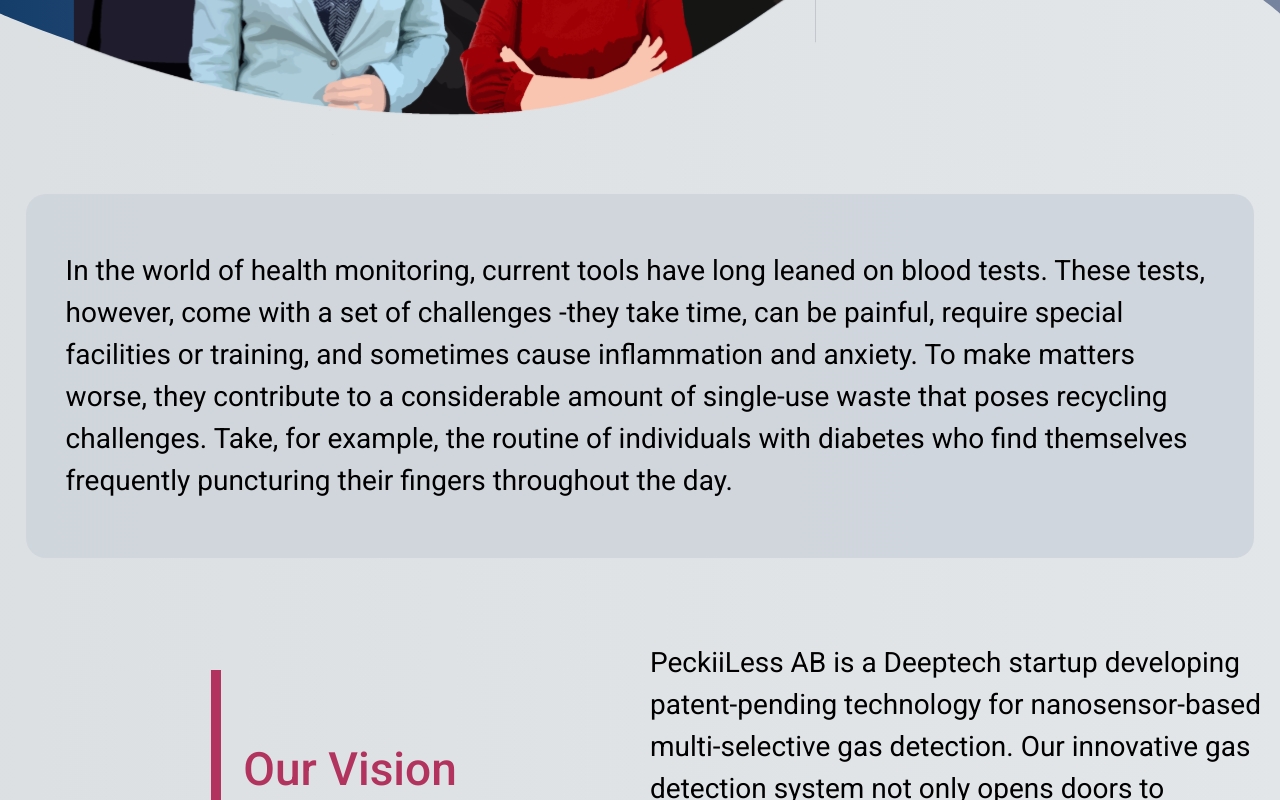
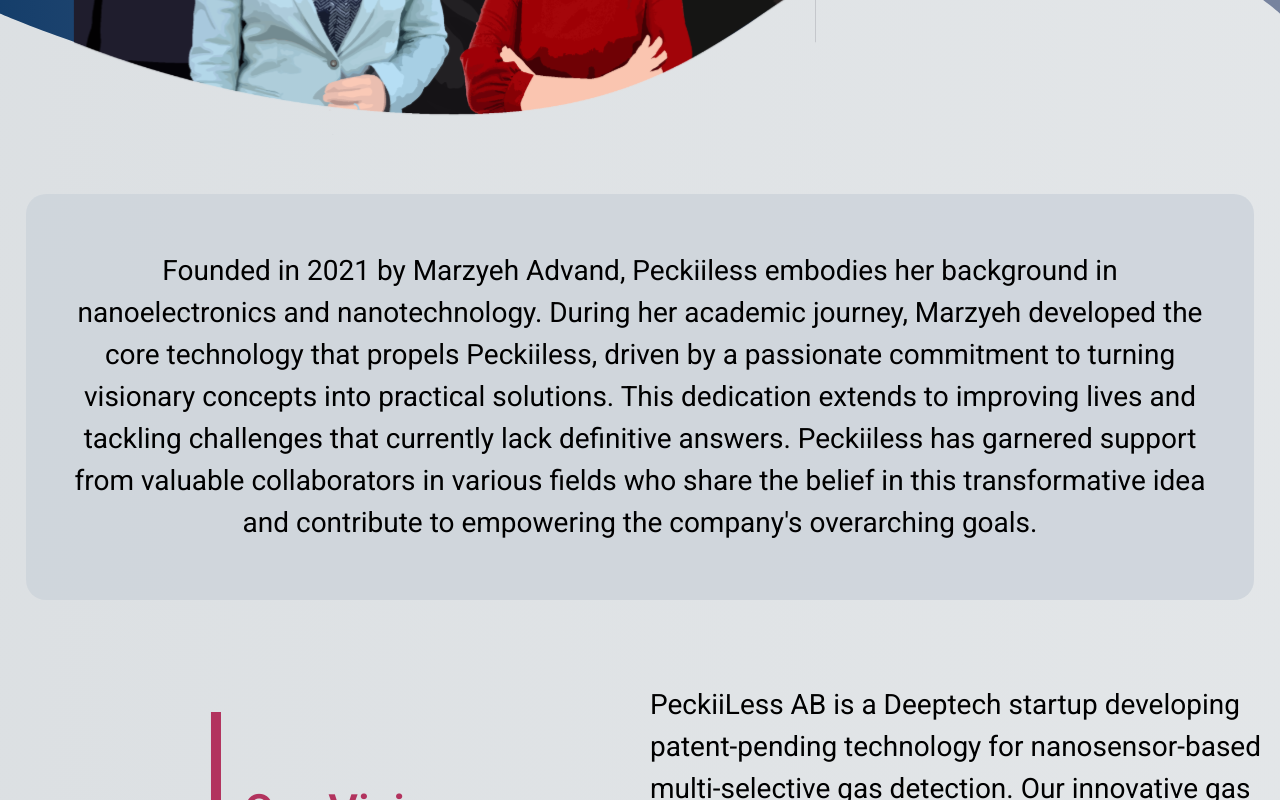
Before and after one commit to Peckiiless/peckiiless-website, a Next.js app: page /about-us in a window 1280 px wide. Shown: the part 601-1401 px from the top of the page. Built offline with nearby package versions, Linux system fonts and the light colour scheme.

Commit message:
update about text

```diff
--- a/app/about-us/components/Profile.tsx
+++ b/app/about-us/components/Profile.tsx
@@ -4,16 +4,9 @@ import { Text2 } from "../../components/Text";
 export default function Profile() {
   return (
     <FadeIn className="px-[2%]">
-      <div className="rounded-[1.25rem] bg-grey100 my-20 px-1 py-14 xs:px-10 max-w-[90rem] mx-auto">
+      <div className="rounded-[1.25rem] bg-grey100 my-20 px-1 py-14 xs:px-10 max-w-[90rem] mx-auto text-center">
         <Text2>
-          In the world of health monitoring, current tools have long leaned on
-          blood tests. These tests, however, come with a set of challenges -they
-          take time, can be painful, require special facilities or training, and
-          sometimes cause inflammation and anxiety. To make matters worse, they
-          contribute to a considerable amount of single-use waste that poses
-          recycling challenges. Take, for example, the routine of individuals
-          with diabetes who find themselves frequently puncturing their fingers
-          throughout the day.
+         Founded in 2021 by Marzyeh Advand, Peckiiless embodies her background in nanoelectronics and nanotechnology. During her academic journey, Marzyeh developed the core technology that propels Peckiiless, driven by a passionate commitment to turning visionary concepts into practical solutions. This dedication extends to improving lives and tackling challenges that currently lack definitive answers. Peckiiless has garnered support from valuable collaborators in various fields who share the belief in this transformative idea and contribute to empowering the company's overarching goals.
         </Text2>
       </div>
     </FadeIn>
--- a/app/breathalyzer/ProductPackage.tsx
+++ b/app/breathalyzer/ProductPackage.tsx
@@ -14,7 +14,7 @@ export default function ProductPackage() {
         <div className="py-4">
           Your health journey begins with a{" "}
           <span className="text-[1.375rem] md:text-[2rem] xl:text-[2.25rem]">
-            breath,
+            breath, {" "}
           </span>
            and we&#39;re here to make it{" "}
           <span className="text-[1.375rem] md:text-[2rem] xl:text-[2.25rem]">
```
